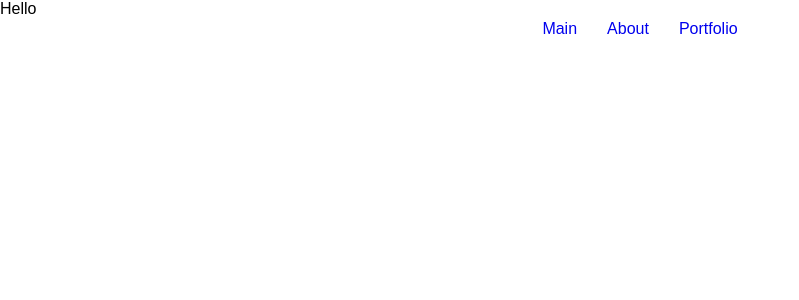
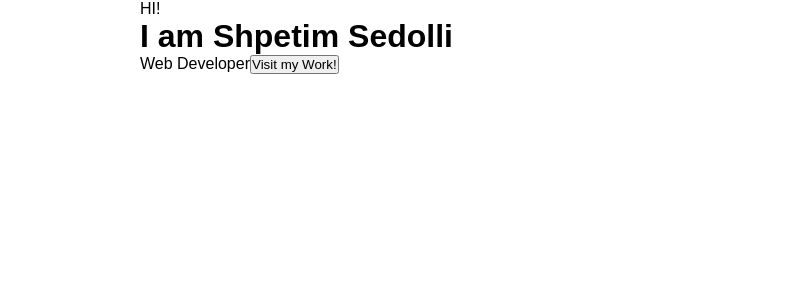
Before and after one commit to shpetimsedolli/Myportfolio, a React (Create React App) app: page / in a window 1280 px wide. Shown: the top 300 px of the page, without its empty margins (0-799 px from the left). Built offline with nearby package versions, Linux system fonts and the light colour scheme; a web font is replaced by a local one.

Commit message:
added main section without style

```diff
--- a/src/App.js
+++ b/src/App.js
@@ -1,13 +1,13 @@
 import React from "react";
 import "./Apps.css";
 
-import { Navbar } from "./components";
+import { Navbar, Main } from "./components";
 
 const App = () => {
   return (
     <div>
       <Navbar />
-      Hello
+      <Main />
     </div>
   );
 };
--- a/src/components/Main/Main.jsx
+++ b/src/components/Main/Main.jsx
@@ -0,0 +1,17 @@
+import React from "react";
+
+import "./Main.css";
+const Main = () => {
+  return (
+    <div className="Main">
+      <div className="container">
+        <span className="top_text">HI!</span>
+        <h1>I am Shpetim Sedolli</h1>
+        <span className="bottom_text">Web Developer</span>
+        <button className="github_btn">Visit my Work!</button>
+      </div>
+    </div>
+  );
+};
+
+export default Main;
--- a/src/components/Navbar/Navbar.css
+++ b/src/components/Navbar/Navbar.css
@@ -18,5 +18,11 @@
 }
 .links a {
   font-weight: 500;
+  font-size: 20px;
   text-decoration: none;
+  transition: 0.3s all;
+  color: #fff;
 }
+.links a:hover {
+  color: #695aa6;
+}
--- a/src/components/index.js
+++ b/src/components/index.js
@@ -1,3 +1,3 @@
 export { default as Navbar } from "./Navbar/Navbar";
-// export { default as Main } from "./Navbar/Navbar";
+export { default as Main } from "./Main/Main";
 // export { default as About } from "./About/About";
```
